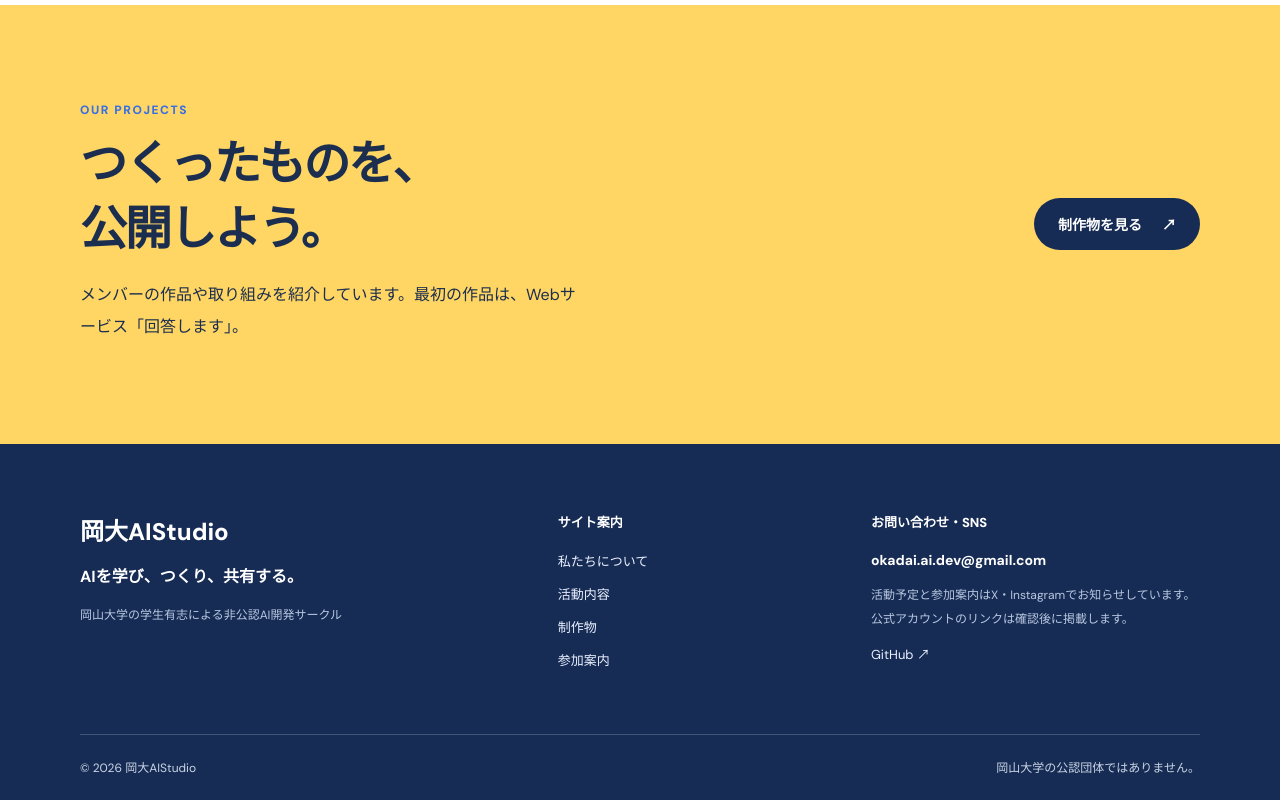
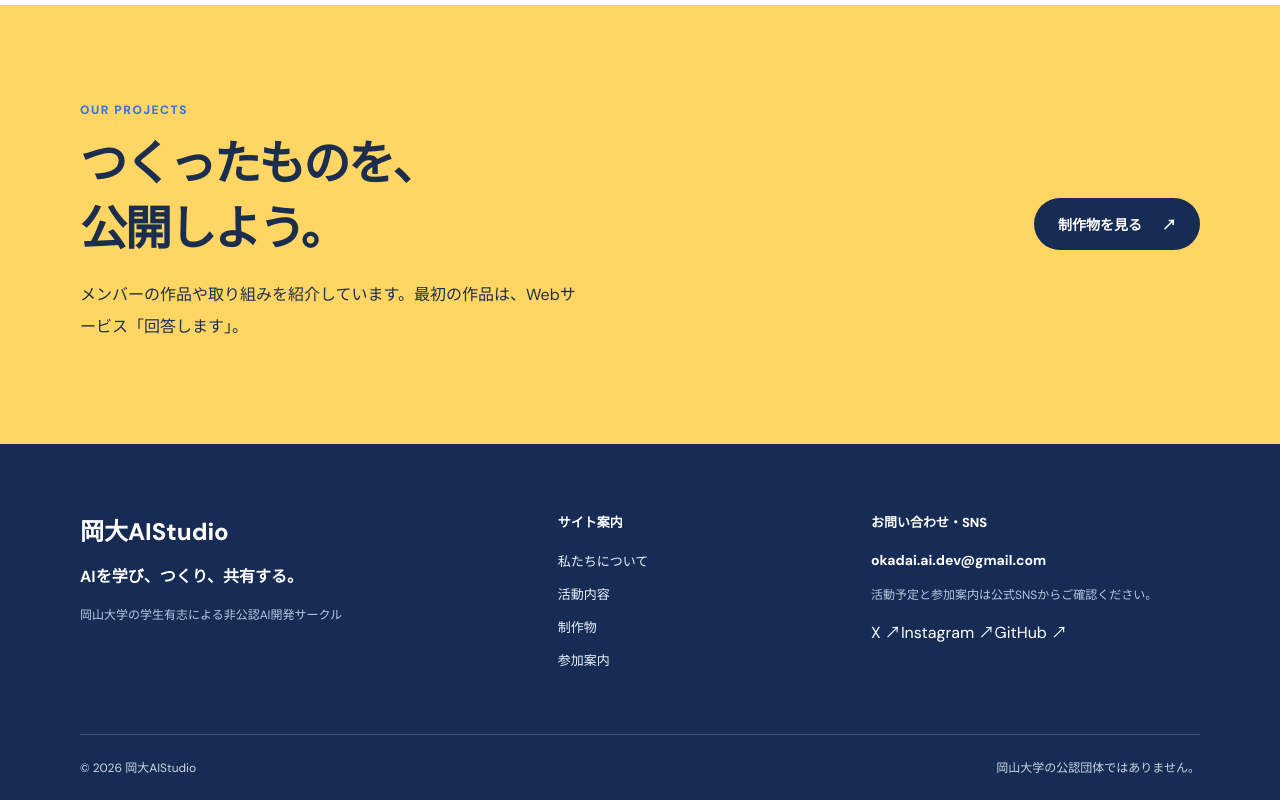
Before and after one commit to okadai-aistudio/circle-website, a Next.js app: page / in a window 1280 px wide. Shown: the part 1509-2309 px from the top of the page. Built offline with nearby package versions, Linux system fonts and the light colour scheme.

Commit message:
feat: link verified official X and Instagram profiles (#3)

```diff
--- a/src/components/site-footer.tsx
+++ b/src/components/site-footer.tsx
@@ -3,6 +3,6 @@ export default function SiteFooter() {
   return <footer className="site-footer"><div className="container footer-layout">
     <div className="footer-intro"><Link href="/" className="footer-logo">岡大AIStudio</Link><p>AIを学び、つくり、共有する。</p><small>岡山大学の学生有志による非公認AI開発サークル</small></div>
     <div><p className="footer-title">サイト案内</p><nav className="footer-links" aria-label="フッターナビゲーション"><Link href="/about/">私たちについて</Link><Link href="/activities/">活動内容</Link><Link href="/projects/">制作物</Link><Link href="/join/">参加案内</Link></nav></div>
-    <div><p className="footer-title">お問い合わせ・SNS</p><p className="footer-email">okadai.ai.dev@gmail.com</p><p className="footer-note">活動予定と参加案内はX・Instagramでお知らせしています。公式アカウントのリンクは確認後に掲載します。</p><a className="footer-github" href="https://github.com/okadai-aistudio" target="_blank" rel="noopener noreferrer">GitHub ↗</a></div>
+    <div><p className="footer-title">お問い合わせ・SNS</p><p className="footer-email">okadai.ai.dev@gmail.com</p><p className="footer-note">活動予定と参加案内は公式SNSからご確認ください。</p><nav className="social-links" aria-label="岡大AIStudio公式SNS"><a href="https://x.com/okadaiaistudio" target="_blank" rel="noopener noreferrer" aria-label="岡大AIStudio公式X（新しいタブで開く）">X <span aria-hidden="true">↗</span></a><a href="https://www.instagram.com/okadai_ai_studio/" target="_blank" rel="noopener noreferrer" aria-label="岡大AIStudio公式Instagram（新しいタブで開く）">Instagram <span aria-hidden="true">↗</span></a><a href="https://github.com/okadai-aistudio" target="_blank" rel="noopener noreferrer" aria-label="岡大AIStudioのGitHub（新しいタブで開く）">GitHub <span aria-hidden="true">↗</span></a></nav></div>
   </div><div className="container footer-bottom"><span>© {new Date().getFullYear()} 岡大AIStudio</span><span>岡山大学の公認団体ではありません。</span></div></footer>;
 }
```
